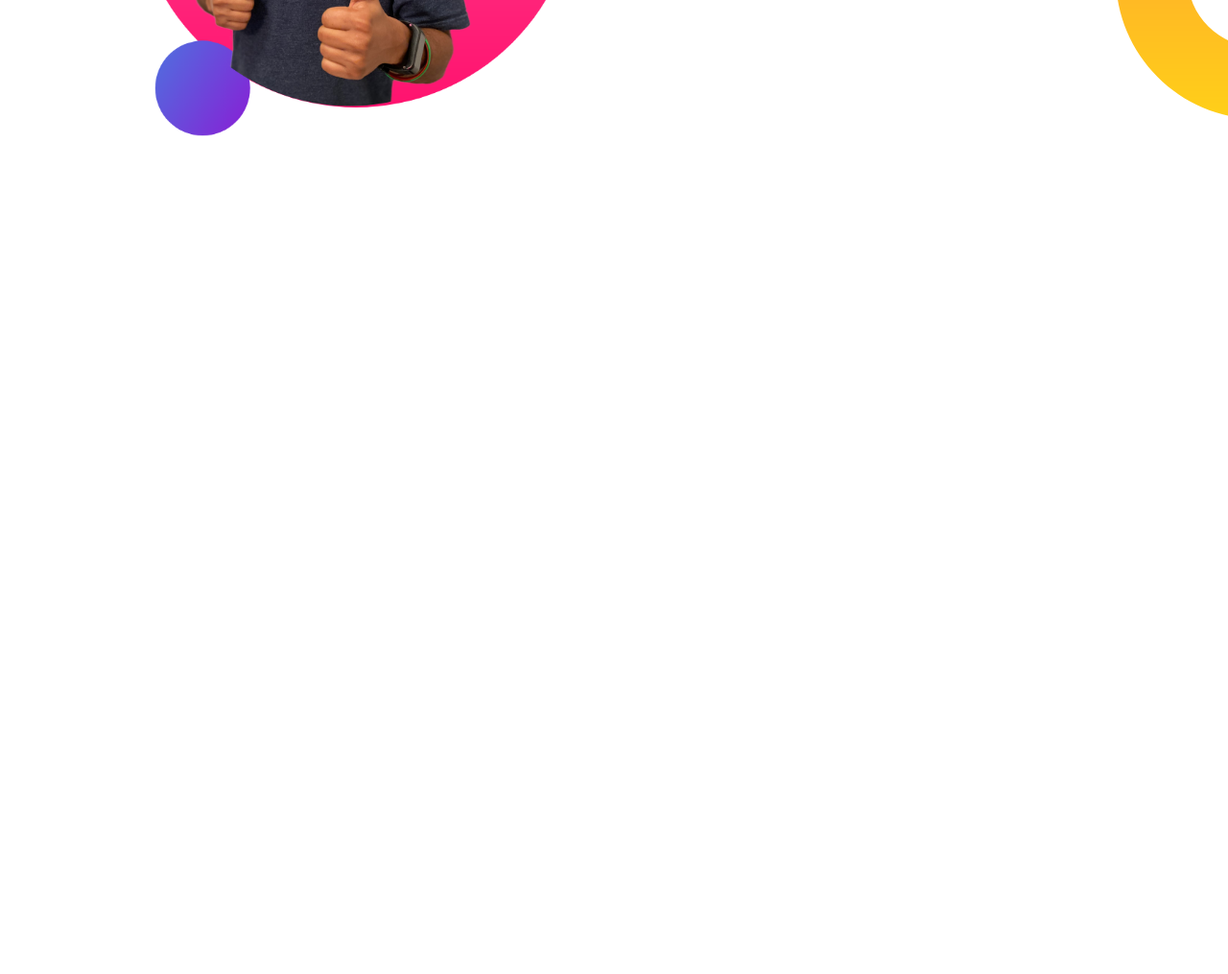
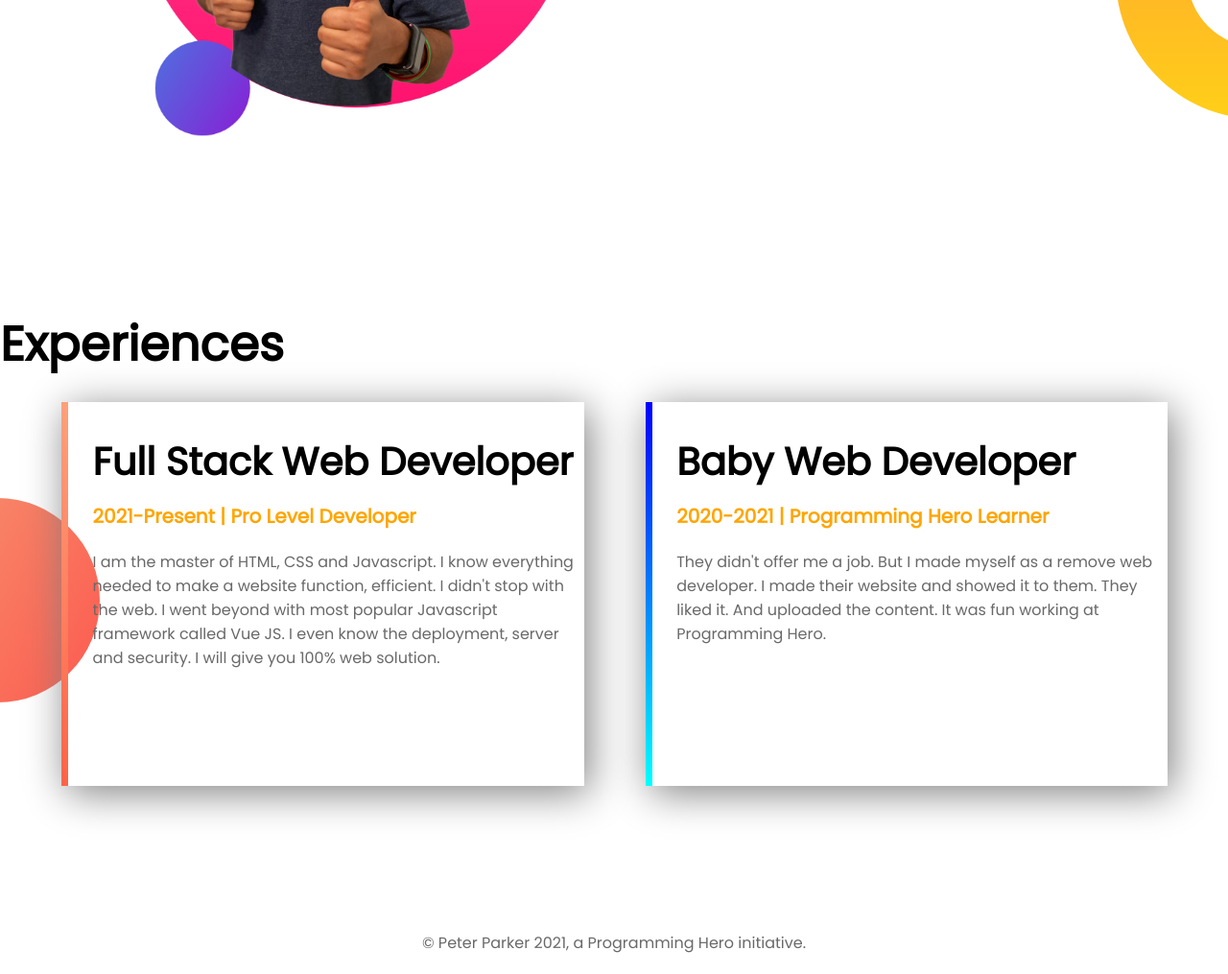
Before and after one commit to sm-jahangir/developer-portfolio, a plain HTML site: page index.html in a window 1280 px wide. Shown: the part 1000-2015 px from the top of the page at 96% size. Before the commit the page ends 1300 px from the top, so only its background shows below. Drawn offline with Linux system fonts and the light colour scheme; files whose address does not match are found by name.

Commit message:
Completed

```diff
--- a/index.html
+++ b/index.html
@@ -33,15 +33,35 @@
     <div class="half-width">
       <h1>Dream Big</h1>
       <h2>Become a web developer</h2>
-      <p>I already learned the basic HTML and CSS. I can build any simple website. I can even teach my grandma how to make simple website. My goal is to build 3 websites and learn advanced topics.</p>
+      <p>I already learned the basic HTML and CSS. I can build any simple website. I can even teach my grandma how to
+        make simple website. My goal is to build 3 websites and learn advanced topics.</p>
       <a class="anchor-button" href="">DOWNLOAD RESUME</a>
+    </div>
+  </section>
+
+  <section class="experience-area">
+    <h1>Experiences</h1>
+
+    <div class="half-width" id="full-stack">
+      <h2>Full Stack Web Developer</h2>
+      <h3>2021-Present | Pro Level Developer</h3>
+      <p>I am the master of HTML, CSS and Javascript. I know everything needed to make a website function, efficient. I
+        didn't stop with the web. I went beyond with most popular Javascript framework called Vue JS. I even know the
+        deployment, server and security. I will give you 100% web solution.</p>
+    </div>
+
+    <div class="half-width" id="baby-web">
+      <h2>Baby Web Developer</h2>
+            <h3>2020-2021 | Programming Hero Learner</h3>
+            <p>They didn't offer me a job. But I made myself as a remove web developer. I made their website and showed it to them. They liked it. And uploaded the content. It was fun working at Programming Hero.</p>
     </div>
   </section>
 
 
 
-
-
+  <footer>
+    <p>© Peter Parker 2021, a Programming Hero initiative.</p>
+</footer>
 
 
 
--- a/style.css
+++ b/style.css
@@ -53,3 +53,35 @@ p{
 h3{
     padding-top: 12px;
 }
+.experience-area{
+    background: url(./assets/images/exp-bg.png);
+    background-repeat: no-repeat;
+    background-position: left;
+}
+.experience-area div{
+    box-shadow: 5px 7px 40px gray;
+    height: 80%;
+}
+
+#full-stack{
+    border-left: 7px solid;
+    border-image: linear-gradient(180deg, lightsalmon, tomato);
+    border-image-slice: 1;
+}
+#baby-web{
+    border-left: 7px solid;
+    border-image: linear-gradient(180deg, blue, cyan);
+    border-image-slice: 1;
+}
+.experience-area h2{
+    font-size: 40px;
+    padding-top: 32px;
+}
+.experience-area h3{
+    font-size: 20px;
+    padding-top: 12px;
+    color: orange;
+}
+footer p{
+    text-align: center;
+}
```
